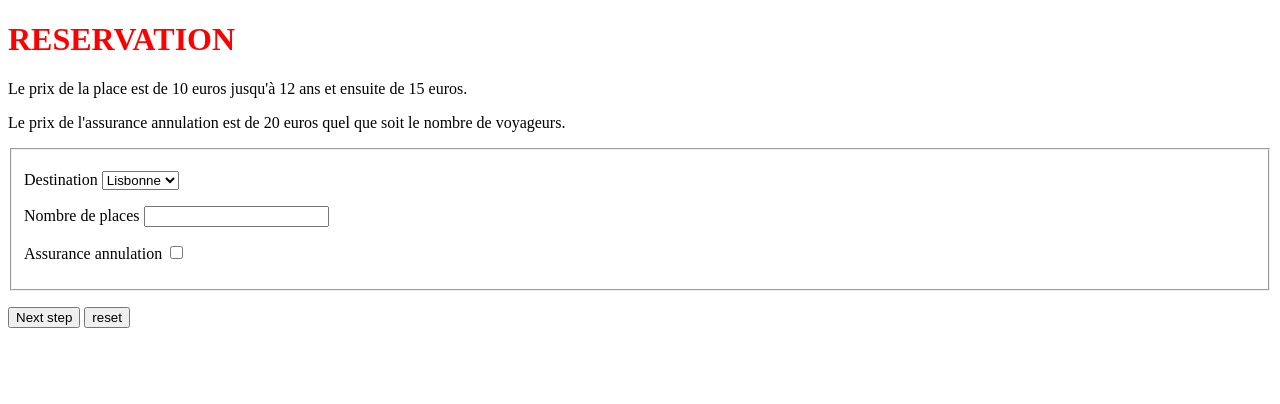
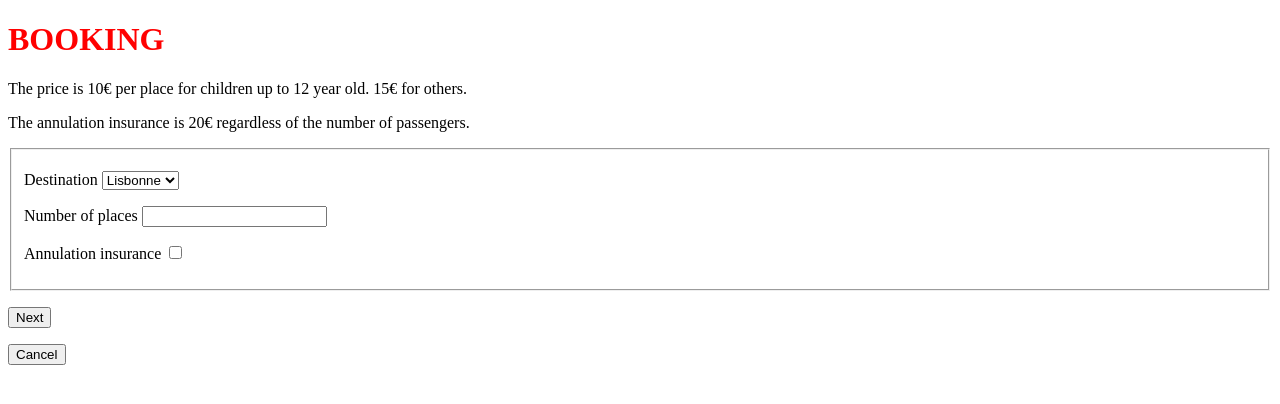
Before and after one commit to Exaotix/Technologie_web, a PHP site: page / in a window 1280 px wide. Shown: the top 404 px of the page. Run offline with PHP 8.4, Linux system fonts and the light colour scheme.

Commit message:
Grande màj. Site web fonctionnel (sans DB)

```diff
--- a/controler/c_home.php
+++ b/controler/c_home.php
@@ -1,5 +1,3 @@
 <?php
 
-	include 'views/v_home.php';
-
-?>
+	require 'views/v_home.php';
--- a/index.php
+++ b/index.php
@@ -1,13 +1,32 @@
 <?php
 
+//---> Router <---
+
 session_start();
+require 'model/booking.php';
+require 'model/passenger.php';
+//include 'public/style.css';
 
+
+//The booking is saved in a variable called $thebooking
+if(isset($_SESSION['mybooking']))
+{
+	$mybooking = unserialize($_SESSION['mybooking']);
+}
+else
+{
+	$mybooking = new Booking("",0,"",0,array());
+}
+
+//Make the directions to the right views
 if (!empty($_GET['page']) && is_file('controler/c_'.$_GET['page'].'.php'))
 {
-	include 'controler/c_'.$_GET['page'].'.php';
+	require 'controler/c_'.$_GET['page'].'.php';
+}
+else
+{
+	require 'controler/c_home.php';
 }
 
-else
-{
-	include 'controler/c_home.php';
-}
+
+$_SESSION['mybooking'] = serialize($mybooking);
--- /dev/null
+++ b/model/booking.php
@@ -0,0 +1,94 @@
+<?php
+
+	class Booking
+	{
+		private $destination;
+		private $places;
+		private $insurance;
+		private $price;
+		private $passengers = array();
+
+		public function __construct($destination, $places, $insurance, $price, $passengers)
+		{
+			$this->destination = $destination;
+			$this->places = $places;
+			$this->insurance = $insurance;
+			$this->price = $price;
+			$this->passengers = $passengers;
+		}
+
+		public function GetDestination()
+		{
+			return $this->destination;
+		}
+		public function SetDestination($destination)
+		{
+			return $this->destination = $destination;
+		}
+
+		public function GetPlaces()
+		{
+			return $this->places;
+		}
+		public function SetPlaces($places)
+		{
+			return $this->places = $places;
+		}
+
+		public function GetInsurance()
+		{
+			return $this->insurance;
+		}
+		public function SetInsurance($insurance)
+		{
+			return $this->insurance = $insurance;
+		}
+
+		public function GetPrice()
+		{
+			$price = 0;
+
+			if(isset($this->passengers))
+			{
+				foreach ($this->passengers as $passengers)
+				{
+					if($passengers->GetAge() > 12)
+					{
+						$price += 15;
+					}
+					else
+					{
+						$price += 10;
+					}
+				}
+			}
+			if($this->insurance == "Yes")
+			{
+				$price += 20;
+			}
+
+			return $price;
+		}
+		public function SetPrice($price)
+		{
+			return $this->price = $price;
+		}
+
+		public function GetPassengers()
+		{
+			return $this->passengers;
+		}
+		public function SetPassengers($passengers)
+		{
+			array_push($this->passengers, $passengers);
+		}
+
+		public function Cancel()
+		{
+			$this->destination = "";
+			$this->places = 0;
+			$this->insurance = "";
+			$this->price = 0;
+			$this->passengers = array ();
+		}
+	}
--- /dev/null
+++ b/public/style.css
@@ -0,0 +1,4 @@
+h1
+{
+    color: red;
+}
--- /dev/null
+++ b/views/v_error.php
@@ -0,0 +1,27 @@
+<?php
+	if(isset($error) || (isset($_SESSION['noadult']) && $_SESSION['noadult'] == TRUE))
+	{
+			echo '<div class="error"><p class="error">';
+
+			echo '---> ';
+
+			if(isset($error['places']))
+			{
+				echo 'Please choose between 1 and 9 places.';
+			}
+
+			if(isset($_SESSION['noadult']) && $_SESSION['noadult'] == TRUE)
+			{
+				echo 'There has to be at least one adult (+18 year) to continue.<br/>';
+				echo 'If you click on "Next", it will cancel the reservation.';
+			}
+
+			if(isset($error['age']))
+			{
+				echo 'Please enter an age between 0 and 125.';
+			}
+
+			echo ' <---';
+
+			echo '</p></div>';
+	}
--- a/views/v_home.php
+++ b/views/v_home.php
@@ -4,15 +4,13 @@
     <head>
         <meta charset="utf-8" />
         <link rel="stylesheet" href="style.css" />
-        <title>Home page</title>
+        <title>Home</title>
     </head>
 
-
-
     <body>
-    	<p><h1>RESERVATION</h1></p>
-    	<p>Le prix de la place est de 10 euros jusqu'à 12 ans et ensuite de 15 euros.</p>
-    	<p>Le prix de l'assurance annulation est de 20 euros quel que soit le nombre de voyageurs.</p>
+    	<p><h1>BOOKING</h1></p>
+    	<p>The price is 10€ per place for children up to 12 year old. 15€ for others.</p>
+    	<p>The annulation insurance is 20€ regardless of the number of passengers.</p>
 
 <form method="post" action="index.php?page=passengers"> <!-- Formulaire -->
 
@@ -23,24 +21,30 @@
     			<option value="Lisbonne">Lisbonne</option>
     			<option value="Paris">Paris</option>
     			<option value="Madrid">Madrid</option>
-    			<option value="Bruxelles">Bruxelles</option>
+    			<option value="Brussels">Brussels</option>
     			<option value="Berlin">Berlin</option>
     		</select>
     	</p>
     	<p> <!-- Petites flèches nbre de places -->
-    		<label for="places">Nombre de places</label> <input type="number" name="places" id="places" />
+    		<label for="places">Number of places</label> <input type="number" name="places" id="places" />
+        </p>
+        <p>
+            <?php require 'views/v_error.php'; ?>
         </p>
     	<p> <!-- Case à cocher assurance -->
-    		<label for="assurance">Assurance annulation</label> <input type="checkbox" name="assurance" id="assurance" />
+    		<label for="insurance">Annulation insurance</label> <input type="checkbox" name="insurance" id="insurance" />
     	</p>
     </fieldset>
 
-    	<p> <!-- Bouton de confirmation -->
-                <input type="submit" value="Next step" />
-            <!-- Bouton d'annulation : ça efface les champs -->
-                <input type="reset" value="reset" />
+        <p> <!-- Bouton de confirmation -->
+            <input type="submit" value="Next" />
     	</p>
+</form>
 
+<form method="post" action="index.php?page=cancel">
+    <p>
+        <input type="submit" value="Cancel" />
+    </p>
 </form>
 
     </body>
```
Also changed, not shown: controler/c_cancel.php (added, +7 -0 lines), controler/c_confirmation.php (added, +10 -0 lines), controler/c_passengers.php (+13 -16 lines), controler/c_summary.php (+31 -12 lines), controler/donnees1.php (deleted, +0 -7 lines), controler/donnees2.php (deleted, +0 -7 lines), controler/données.php (deleted, +0 -42 lines), model/passenger.php (added, +42 -0 lines), views/v_confirmation.php (+11 -5 lines), views/v_passengers.php (+19 -10 lines), views/v_summary.php (+33 -9 lines), 2 other files.
